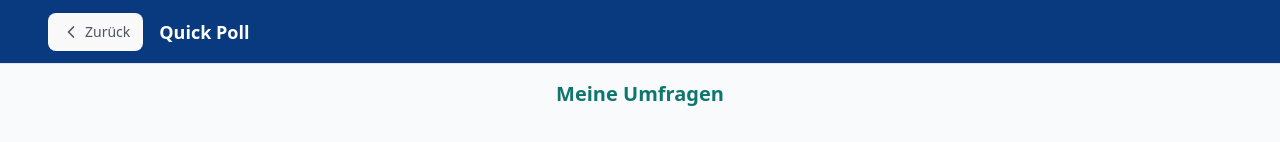
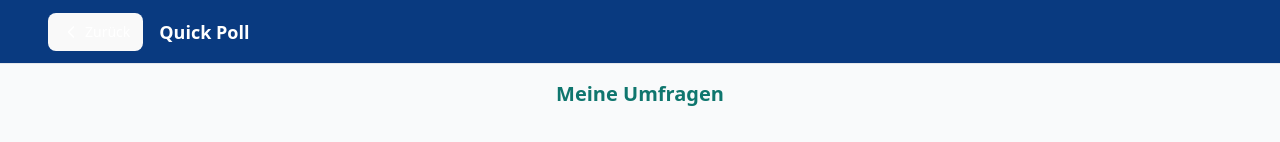
Before and after one commit to pstcx/QuickPoll, a React (Vite) app in the folder frontend/: page /my-polls in a window 1280 px wide. Shown: the top 142 px of the page. Built offline with nearby package versions, Linux system fonts and the light colour scheme; no server answers.

Commit message:
Remove dark mode / does not fit right to the design

```diff
--- a/frontend/index.html
+++ b/frontend/index.html
@@ -4,6 +4,7 @@
     <meta charset="UTF-8" />
     <link rel="icon" type="image/svg+xml" href="/vite.svg" />
     <meta name="viewport" content="width=device-width, initial-scale=1.0" />
+    <meta name="color-scheme" content="light" />
     <title>QuickPoll</title>
   </head>
   <body>
--- a/frontend/src/index.css
+++ b/frontend/src/index.css
@@ -7,9 +7,9 @@
   line-height: 1.5;
   font-weight: 400;
 
-  color-scheme: light dark;
-  color: rgba(255, 255, 255, 0.87);
-  background-color: #242424;
+  color-scheme: light;
+  color: #213547;
+  background-color: #ffffff;
 
   font-synthesis: none;
   text-rendering: optimizeLegibility;
@@ -46,7 +46,7 @@
   font-size: 1em;
   font-weight: 500;
   font-family: inherit;
-  background-color: #1a1a1a;
+  background-color: #f9f9f9;
   cursor: pointer;
   transition: border-color 0.25s;
 }
@@ -57,16 +57,3 @@
 button:focus-visible {
   outline: 4px auto -webkit-focus-ring-color;
 }
-
-@media (prefers-color-scheme: light) {
-  :root {
-    color: #213547;
-    background-color: #ffffff;
-  }
-  a:hover {
-    color: #747bff;
-  }
-  button {
-    background-color: #f9f9f9;
-  }
-}
--- a/frontend/src/lib/header.tsx
+++ b/frontend/src/lib/header.tsx
@@ -18,8 +18,8 @@
         {showBackButton && (
           <button
             onClick={onBack}
-            className="flex items-center text-gray-600 mr-4 transition-all duration-200 rounded-lg px-3 py-2
-              hover:bg-blue-50 hover:text-blue-700 hover:shadow hover:scale-105"
+            className="flex items-center text-white mr-4 transition-all duration-200 rounded-lg px-3 py-2
+              hover:bg-blue-600 hover:text-white hover:shadow hover:scale-105"
           >
             <ChevronLeft size={20} className="mr-1" />
             <span className="text-sm font-medium">Zurück</span>
--- a/frontend/tailwind.config.js
+++ b/frontend/tailwind.config.js
@@ -4,5 +4,9 @@
     "./index.html",
     "./src/**/*.{js,ts,jsx,tsx}", // <- Wichtig für Vite
   ],
-  // ... rest der config
+  darkMode: 'class', // Nur aktivieren wenn explizit eine "dark" Klasse gesetzt wird
+  theme: {
+    extend: {},
+  },
+  plugins: [],
 }
```
